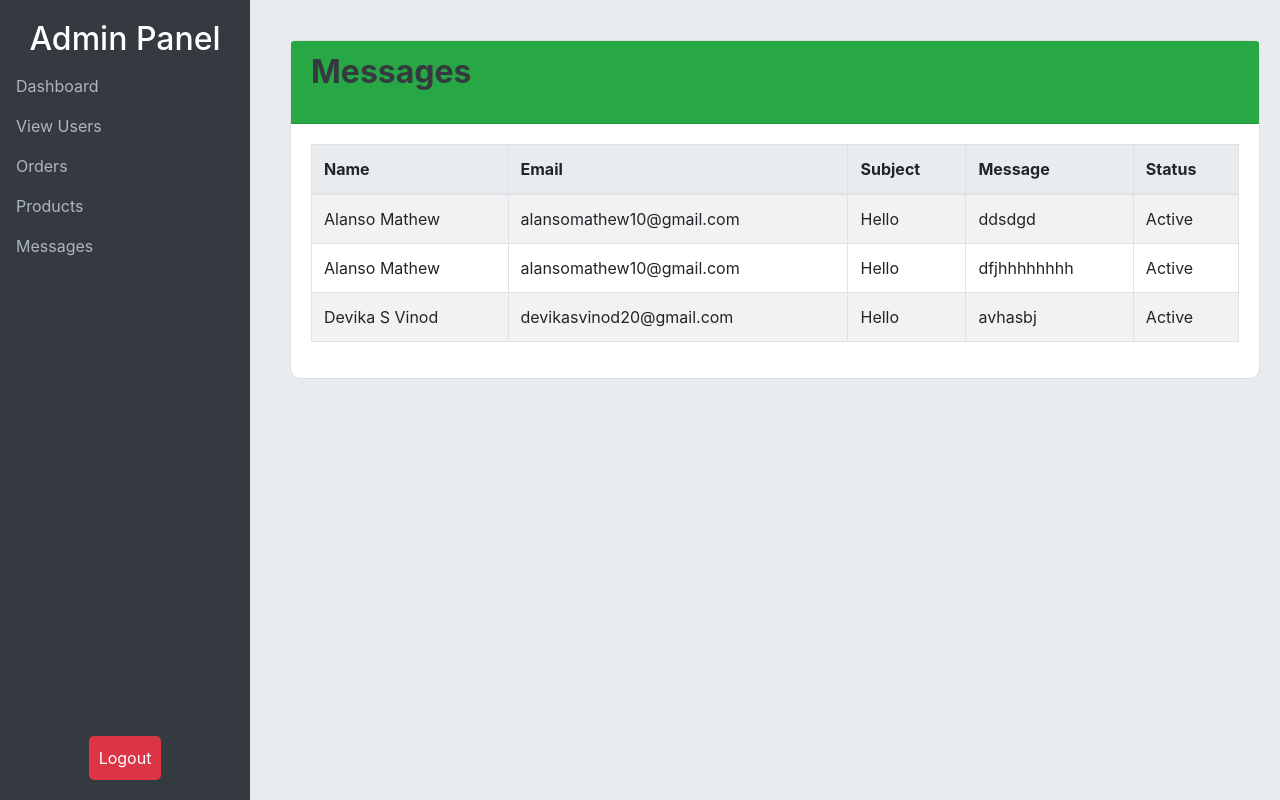
After one commit to aadith00/PlantPulse, a Django app: page /custom_admin/view-messages/ in a window 1280 px wide. The commit adds this page. Run offline with Django 5.2, Linux system fonts and the light colour scheme; data comes from the database, SQL or seed files in the repository; both versions use the stored data as it was after the commit; some libraries are stand-ins or nearby versions.

Commit message:
Admin Page

```diff
--- a/account/urls.py
+++ b/account/urls.py
@@ -14,6 +14,6 @@ urlpatterns = [
     path('update/address/', update_address, name='update_address'),
     path('update-profile-picture/', update_profile_picture, name='update_profile_picture'),
     path('upload-product/', upload_product, name='upload_product'),
-    path('review/', review_page, name='review'),
-    path('add-review/<int:order_id>', add_review, name='add-review')
+    path('review/<str:order_id>', review_page, name='review'),
+    path('add-review/<str:order_id>', add_review, name='add-review')
 ] + static(settings.MEDIA_URL, document_root=settings.MEDIA_ROOT)
--- a/account/views.py
+++ b/account/views.py
@@ -44,8 +44,9 @@ def add_review(request,id):
         review.save()
         return redirect('my-account')
 
-def review_page(request):
-    return render(request, 'add_review.html')
+def review_page(request, order_id):
+    # Use order_id to fetch or process order data as needed
+    return render(request, 'add_review.html', {'order_id': order_id})
 
 def auth(request):
     return render(request, 'autho.html' )
--- a/custom_admin/urls.py
+++ b/custom_admin/urls.py
@@ -1,34 +1,17 @@
 from django.urls import path
-from .views import (
-    dashboard,
-    add_product,
-    update_product,
-    delete_product,
-    manage_orders,
-    update_order_status,
-    admin_logout,
-    manage_users,
-    edit_user,
-    add_user,
-    order_confirmation,
-    delete_user,
-    view_order,
-    delete_order
-)
+from .views import dashboard,manage_orders,admin_logout,manage_users,edit_user,add_user,order_confirmation,delete_user,view_order,delete_order,manage_products, view_messages
 
 urlpatterns = [
     path('dashboard/', dashboard, name='dashboard'),
     path('manage-users/', manage_users, name='manage_users'),
     path('edit_user/<int:user_id>/', edit_user, name='edit_user'),
     path('add_user/', add_user, name='add_user'),
-    path('custom_admin/add_product/', add_product, name='add_product'),
-    path('custom_admin/update_product/<str:product_id>/', update_product, name='update_product'),
-    path('custom_admin/delete_product/<str:product_id>/', delete_product, name='delete_product'),
     path('orders/', manage_orders, name='manage_orders'),
     path('orders/view_order/<int:order_id>', view_order, name='view_order'),
     path('order/delete/<int:order_id>/', delete_order, name='delete_order'),
-    path('custom_admin/update_order_status/<int:order_id>/', update_order_status, name='update_order_status'),
     path('order_confirmation/', order_confirmation, name='order_confirmation'),
     path('delete_user/<int:user_id>/', delete_user, name='delete_user'),
+    path('manage_products/', manage_products, name='manage_products'),
+    path('view-messages/', view_messages, name='view_messages'),
     path('logout/', admin_logout, name='logout')
 ]
--- a/custom_admin/views.py
+++ b/custom_admin/views.py
@@ -6,7 +6,7 @@ from django.contrib.auth import logout
 from django.shortcuts import redirect
 from account.models import Farmer, Customer
 from tomatoes.models import Product
-from shop.models import Order
+from shop.models import Order, ContactUs
 from django.http import JsonResponse
 from django.contrib import messages
 from django.views.decorators.http import require_POST
@@ -25,38 +25,6 @@ def dashboard(request):
     }
 
     return render(request, 'dashboard.html', context)
-
-@login_required
-def add_product(request):
-    if request.method == 'POST':
-        # Code to create a new product
-        pass
-    return render(request, 'add_product.html')
-
-@login_required
-def update_product(request, product_id):
-    product = get_object_or_404(Product, pid=product_id)
-    if request.method == 'POST':
-        # Code to update the product
-        pass
-    return render(request, 'update_product.html', {'product': product})
-
-@login_required
-def delete_product(request, product_id):
-    product = get_object_or_404(Product, pid=product_id)
-    if request.method == 'POST':
-        product.delete()
-        return redirect('product_list')
-    return render(request, 'delete_product.html', {'product': product})
-
-@login_required
-def update_order_status(request, order_id):
-    order = get_object_or_404(Order, id=order_id)
-    if request.method == 'POST':
-        order.status = request.POST['status']
-        order.save()
-        return redirect('order_list')
-    return render(request, 'update_order_status.html', {'order': order})
 
 def admin_logout(request):
     logout(request)
@@ -191,3 +159,11 @@ def delete_order(request, order_id):
     order = get_object_or_404(Order, id=order_id)
     order.delete()
     return JsonResponse({'message': 'Order deleted successfully'})
+
+def manage_products(request):
+    products = Product.objects.all()  # Fetch all products from the database
+    return render(request, 'manage_prod.html', {'products': products})
+
+def view_messages(request):
+    messages = ContactUs.objects.all()
+    return render(request, 'user_messages.html', {'messages': messages})
--- a/shop/urls.py
+++ b/shop/urls.py
@@ -12,5 +12,5 @@ urlpatterns = [
     path('remove-from-cart/<int:item_id>/', remove_from_cart, name='remove-from-cart'),
     path('checkout/', checkout, name='checkout'),
     path('payment/<int:id>', payment, name='payment'),
-    path('order_confirmation_user/<uuid:order_id>/', order_confirmation, name ='order_confirmation_user'),
+    path('order_confirmation_user/<str:order_id>/', order_confirmation, name ='order_confirmation_user'),
 ]
--- a/templates/add_review.html
+++ b/templates/add_review.html
@@ -149,7 +149,7 @@
     <!-- End All Title Box -->
 <h4>Leave a Review</h4>
 <hr>
-<form action="{% url 'add-review' order.id %}" method="post">
+<form action="{% url 'add-review' order.order_id %}" method="post">
     {% csrf_token %}
     <!-- <div class="form-group">
         <label class="form-label">Product</label>
--- a/templates/dashboard.html
+++ b/templates/dashboard.html
@@ -90,7 +90,10 @@
                 <a class="nav-link" href="{% url 'manage_orders' %}" data-toggle="tooltip" title="View and manage orders">Orders</a>
             </li>
             <li class="nav-item">
-                <a class="nav-link" href="#" data-toggle="tooltip" title="Manage product listings">Products</a>
+                <a class="nav-link" href="{% url 'manage_products' %}" data-toggle="tooltip" title="Manage product listings">Products</a>
+            </li>
+            <li class="nav-item">
+                <a class="nav-link" href="{% url 'view_messages' %}" data-toggle="tooltip" title="Manage product listings">Messages</a>
             </li>
             <li class="nav-item logout-btn">
                 <form action="{% url 'logout' %}" method="post">
--- a/templates/payment.html
+++ b/templates/payment.html
@@ -1,5 +1,6 @@
 <!DOCTYPE html>
 <html lang="en">
+
 <head>
     {% load static %}
     <meta charset="utf-8">
@@ -146,7 +147,7 @@
             </div>
 
             <!-- Redirect Button with JavaScript -->
-        <button type="submit"  class="btn btn-primary" >Confirm Payment</button>
+            <button type="submit" class="btn btn-primary">Confirm Payment</button>
         </form>
     </div>
 
@@ -176,7 +177,8 @@
                                         India </p>
                                 </li>
                                 <li>
-                                <p><i class="fas fa-phone-square"></i>Phone: <a href="tel:+1-888705770"> +91-98765 43210</a></p>
+                                    <p><i class="fas fa-phone-square"></i>Phone: <a href="tel:+1-888705770"> +91-98765
+                                            43210</a></p>
                                 </li>
                                 <li>
                                     <p><i class="fas fa-envelope"></i>Email: <a
--- /dev/null
+++ b/templates/user_messages.html
@@ -0,0 +1,144 @@
+<!DOCTYPE html>
+<html lang="en">
+<head>
+    <meta charset="UTF-8">
+    <meta name="viewport" content="width=device-width, initial-scale=1.0">
+    <title>Admin Dashboard</title>
+    <link rel="stylesheet" href="https://stackpath.bootstrapcdn.com/bootstrap/4.5.2/css/bootstrap.min.css">
+    <style>
+        body {
+            background-color: #e9ecef; /* Light gray background for a softer look */
+        }
+        .sidebar {
+            background-color: #343a40;
+            height: 100vh; /* Full height sidebar */
+            color: white;
+            position: fixed; /* Fixes the sidebar in place */
+            padding: 20px 0; /* Padding for the sidebar */
+            width: 250px; /* Fixed width for sidebar */
+        }
+        .sidebar a {
+            color: #adb5bd;
+            text-decoration: none;
+        }
+        .sidebar a:hover {
+            color: white;
+        }
+        .content {
+            margin-left: 270px; /* Offset for the sidebar plus extra space */
+            padding: 20px; /* Padding for the content area */
+            min-height: 100vh; /* Ensures content extends to full height */
+        }
+        .card {
+            margin-top: 20px;
+            border-radius: 10px; /* Rounded corners for cards */
+        }
+        .card-header {
+            background-color: #28a745; /* Green background for card headers */
+            color: white; /* White text color */
+            font-weight: bold;
+            border-top-left-radius: 10px; /* Rounded top corners */
+            border-top-right-radius: 10px; /* Rounded top corners */
+        }
+        .dashboard-header {
+            font-size: 2rem; /* Increased font size for the header */
+            font-weight: 700;
+            margin-bottom: 20px; /* Spacing below the header */
+            color: #343a40; /* Dark text color */
+        }
+        .chart-container {
+            position: relative;
+            height: 40vh; /* Fixed height for the charts */
+            width: 100%; /* Full width for charts */
+        }
+        .logout-btn {
+            position: absolute;
+            bottom: 20px; /* Position it at the bottom */
+            width: 100%; /* Full width */
+            text-align: center; /* Center text */
+        }
+        .logout-button {
+            background-color: #dc3545; /* Red background for logout button */
+            color: white; /* White text color */
+            border: none; /* No border */
+            border-radius: 5px; /* Rounded corners for the button */
+            padding: 10px; /* Padding for the button */
+            cursor: pointer; /* Pointer cursor on hover */
+        }
+        .logout-button:hover {
+            background-color: #c82333; /* Darker red on hover */
+        }
+        .table th {
+            background-color: #e9ecef; /* Light background for table headers */
+        }
+        .badge-custom {
+            font-size: 0.8rem; /* Smaller badge font size */
+        }
+    </style>
+</head>
+<body>
+    <div class="sidebar">
+        <h2 class="text-center">Admin Panel</h2>
+        <ul class="nav flex-column">
+            <li class="nav-item">
+                <a class="nav-link active" href="">Dashboard</a>
+            </li>
+            <li class="nav-item">
+                <a class="nav-link" href="{% url 'manage_users' %}" data-toggle="tooltip" title="Manage user accounts and roles">View Users</a>
+            </li>
+            <li class="nav-item">
+                <a class="nav-link" href="{% url 'manage_orders' %}" data-toggle="tooltip" title="View and manage orders">Orders</a>
+            </li>
+            <li class="nav-item">
+                <a class="nav-link" href="{% url 'manage_products' %}" data-toggle="tooltip" title="Manage product listings">Products</a>
+            </li>
+            <li class="nav-item">
+                <a class="nav-link" href="{% url 'view_messages' %}" data-toggle="tooltip" title="Manage product listings">Messages</a>
+            </li>
+            <li class="nav-item logout-btn">
+                <form action="{% url 'logout' %}" method="post">
+                    {% csrf_token %}
+                    <button type="submit" class="btn logout-button">Logout</button>
+                </form>
+            </li>
+        </ul>
+    </div>
+
+    <div class="content">
+        <div class="card">
+            <div class="card-header">
+                <h3 class="dashboard-header">Messages</h3>
+            </div>
+            <div class="card-body">
+                <table class="table table-bordered table-striped">
+                    <thead>
+                        <tr>
+                            <th>Name</th>
+                            <th>Email</th>
+                            <th>Subject</th>
+                            <th>Message</th>
+                            <th>Status</th>
+                        </tr>
+                    </thead>
+                    <tbody>
+                        {% for message in messages %}
+                            <tr>
+                                <td>{{ message.name }}</td>
+                                <td>{{ message.email }}</td>
+                                <td>{{ message.subject }}</td>
+                                <td>{{ message.message }}</td>
+                                <td>{{ message.status|yesno:"Active,Inactive" }}</td>
+                            </tr>
+                        {% empty %}
+                            <tr>
+                                <td colspan="5" class="text-center">No messages available.</td>
+                            </tr>
+                        {% endfor %}
+                    </tbody>
+                </table>
+            </div>
+        </div>
+    </div>
+
+</body>
+</html>
```
Also changed, not shown: templates/manage_prod.html (added, +131 -0 lines), templates/my-account.html (+5 -5 lines), db.sqlite3. Lines whose indentation alone changed are shown as unchanged.
